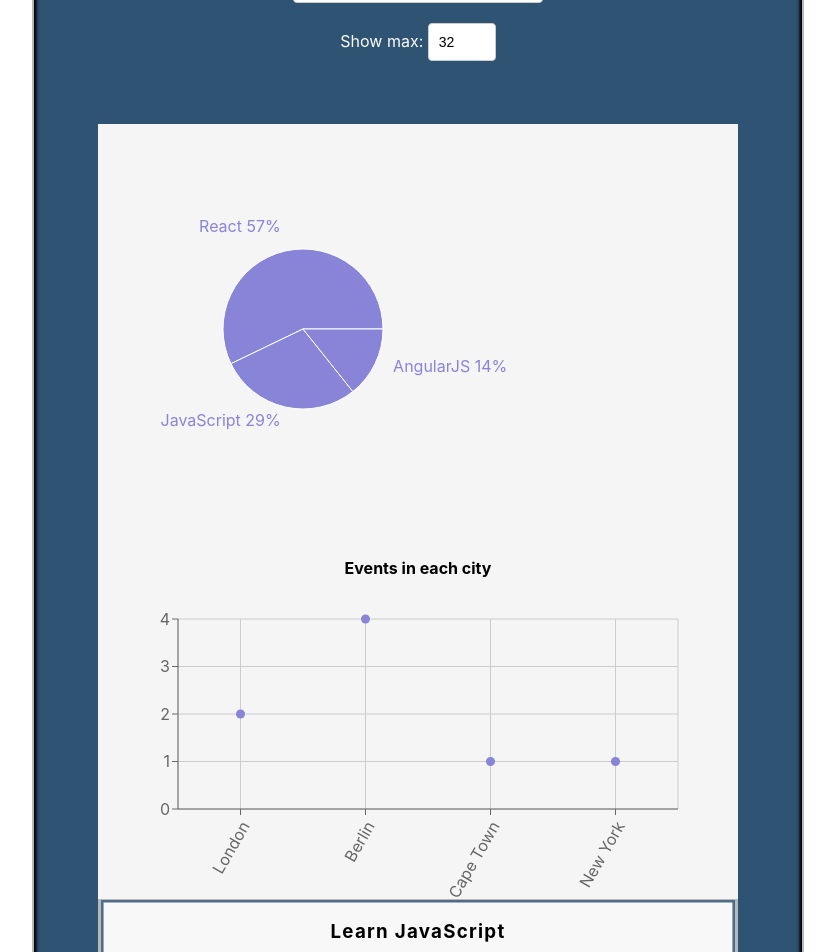
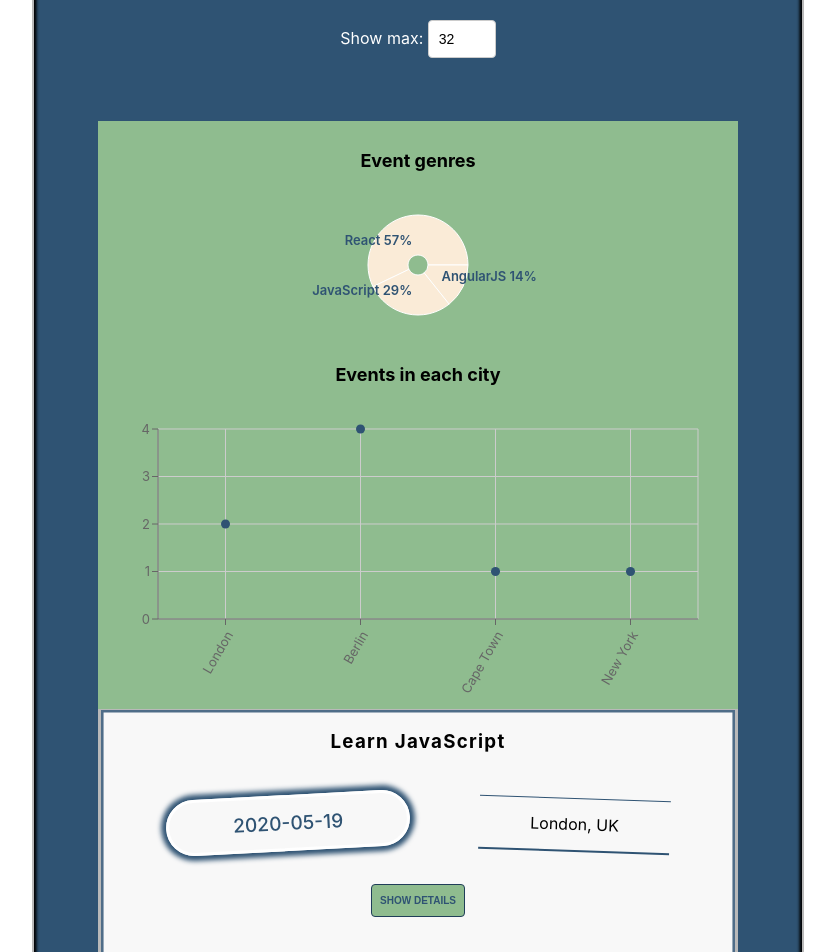
Before and after one commit to kir-net/meet, a React (Create React App) app: page / in a window 1280 px wide. Shown: the part 100-1052 px from the top of the page, without its empty margins (224-1059 px from the left). Built offline with nearby package versions, Linux system fonts and the light colour scheme; what atatus-spa would draw is missing.

Commit message:
4.9 working on plots

```diff
--- a/src/Alert.js
+++ b/src/Alert.js
@@ -24,7 +24,7 @@
 class InfoAlert extends Alert {
     constructor(props) {
         super(props);
-        this.color = 'cyan';
+        this.color = 'darkseagreen';
     }
 }
 
--- a/src/App.css
+++ b/src/App.css
@@ -16,7 +16,7 @@
 }
 .infoAlert {
     width: 100%;
-    padding: 0 5px;
+    padding:  5px;
     height: 40px;
 }
 .errorAlert {
@@ -34,7 +34,8 @@
     margin-block-end: 0.2em;
 }
 h4{
-    padding-top: 12px;
+    padding-top: 5px;
+    font-size: large;
 }
 .display-none {
   display: none;
@@ -55,9 +56,6 @@
 }
 .city {
   width: 250px;
-}
-.data-vis-wrapper{
-    background-color: whitesmoke;
 }
 .CitySearch {
 
@@ -159,16 +157,20 @@
 .btn-toggle-details {
   display: block;
   width:fit-content;
+  font-size: 10px;
+  font-weight: 600;
   margin: 10px auto 0;
   padding: 10px 8px;
   border: 1px rgb(32, 62, 89) solid;
   border-radius: 4px;
   cursor: pointer;
-  background-color: rgb(44, 90, 131);
-  color: white;
+  background-color: darkseagreen;
+  color: rgb(47, 83, 115);
 }
 .btn-toggle-details:hover{
-    background-color: rgb(56, 118, 172);
+    background-color: rgb(47, 83, 115);
+    color: darkseagreen;
+    border: 1px  darkseagreen solid;
 }
 .name {
   font-size: 18px;
@@ -193,13 +195,11 @@
   font-family: sans-serif;
 }
 .data-vis-wrapper {
+  font-size: small;
   display: flex;
   align-items: center;
+  background-color: darkseagreen;
   flex-direction: column;
-}
-.data-vis-wrapper .recharts-responsive-container {
-  min-width: 100%;
-  display: flex;
 }
 .recharts-surface {
   overflow: visible;
@@ -267,9 +267,10 @@
         width: 50%;
     }
 }
-@media all and (max-width: 400px) {
+@media all and (max-width: 450px) {
     .event-details{
         padding: 3vw 2vw 1vw;
         text-align: left;
     }
+
 }
--- a/src/App.js
+++ b/src/App.js
@@ -98,23 +98,25 @@
                 </div>
 
                 <div className="data-vis-wrapper">
-
-                    <EventGenre events={events} />
+                    <h4>Event genres</h4>
+                    <EventGenre  events={events} />
 
                     <h4>Events in each city</h4>
                     <ResponsiveContainer height={300} >
                         <ScatterChart
-                            margin={{top: 20, right: 60, bottom: 60, left: 20}}
+                            className="scatterChart"
+                            margin={{top: 20, right: 40, bottom: 60, left: 0}}
+
                         >
                             <CartesianGrid className="grid"/>
                             <XAxis
                                 type="category"
                                 dataKey="city"
-
+                                fontSize="normal"
                                 tickMargin="5"
                                 interval="0"
                                 textAnchor="end"
-                                angle="-60"/>
+                                angle="300"/>
                             <YAxis
                                 type="number"
                                 dataKey="number"
@@ -124,7 +126,7 @@
                             <Tooltip cursor={{ strokeDasharray: '3 3' }} />
                             <Scatter
                                 data={this.getData()}
-                                fill="#8884d8" />
+                                fill="#2F5373" />
                         </ScatterChart>
                     </ResponsiveContainer>
 
--- a/src/EventGenre.js
+++ b/src/EventGenre.js
@@ -26,19 +26,33 @@
     }, [events]);
 
 
+    const RADIAN = Math.PI / 180;
+    const renderCustomizedLabel = ({ cx, cy, midAngle, innerRadius, outerRadius, name, percent}) => {
+        const radius = innerRadius + (outerRadius - innerRadius) * 0.4;
+        const x = cx + radius * Math.cos(-midAngle * RADIAN);
+        const y = cy + radius * Math.sin(-midAngle * RADIAN);
+
+        return (
+            <text x={x} y={y} fill="#2F5373" fontSize="normal" fontWeight="600" textAnchor={x > cx ? 'start' : 'end'} dominantBaseline="central">
+                {`${name}  ${(percent * 100).toFixed(0)}%`}
+            </text>
+        );
+    };
+
+
     return (
-        <ResponsiveContainer height={400}>
-            <PieChart height={400}>
+        <ResponsiveContainer  height={140} >
+            <PieChart height={140} >
                 <Pie
+                    className="pie"
                     data={data.filter(data => (data.value >= 1))}
-                    cx={200}
-                    cy={200}
                     labelLine={false}
-                    label={({name, percent}) =>
-                        `${name} ${(percent*100).toFixed(0)}%`}
-                    outerRadius={80}
-                    fill="#8884d8"
+                    label={renderCustomizedLabel}
+                    innerRadius={10}
+                    outerRadius={50}
+                    fill =  "antiquewhite"  // "#2F5373"
                     dataKey="value"
+                    isAnimationActive={false}
                 >
                 </Pie>
             </PieChart>
--- a/src/NumberOfEvents.js
+++ b/src/NumberOfEvents.js
@@ -22,7 +22,7 @@
             actValue = 32;
         } else {
             this.setState({
-                numberOfEvents: 1,
+                numberOfEvents: 0,
                 errorText: ' '
             });
             actValue = 1;
```
